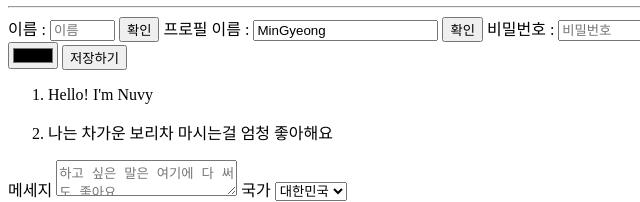
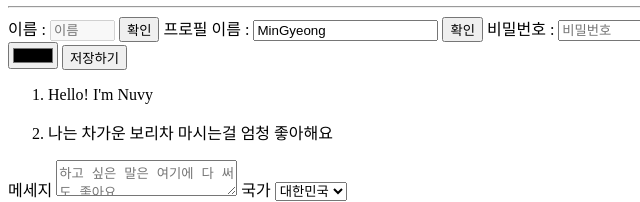
Before and after one commit to nuvy-s/html-css, a plain HTML site: page 00-first-page/index.html in a window 1280 px wide. Shown: the part 391-593 px from the top of the page, 0-640 px from the left. Drawn offline with Linux system fonts and the light colour scheme.

Commit message:
Add disabled attribute

```diff
--- a/00-first-page/index.html
+++ b/00-first-page/index.html
@@ -13,7 +13,7 @@
 
     <form autocomplete="on">
     <label for="name">이름 : </label>
-    <input type="text" id="name" size="5" maxlength="4"  placeholder="이름" required>
+    <input type="text" id="name" size="5" maxlength="4"  placeholder="이름" required disabled>
     <button type="submit">확인</button>
     <label for="name"> 프로필 이름 : </label>
     <input type="text" id="name" value="MinGyeong" readonly>
```
